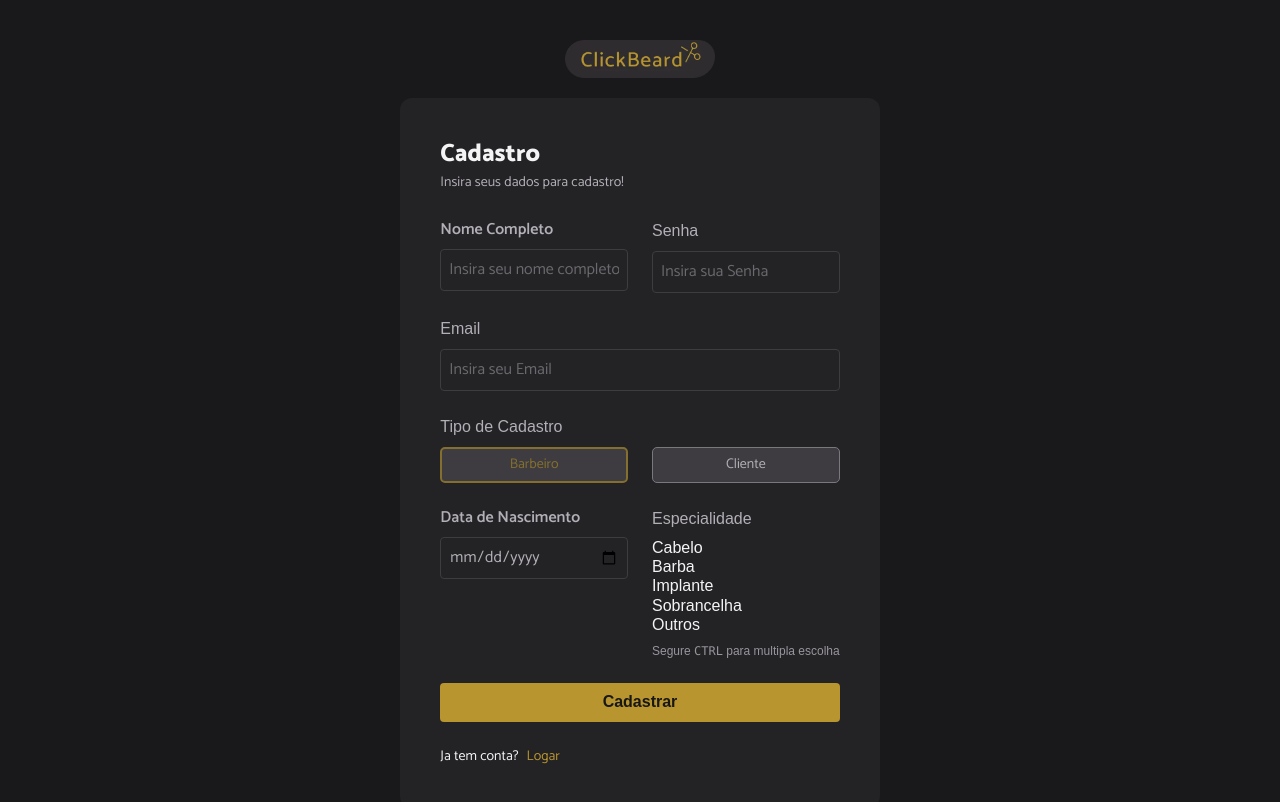
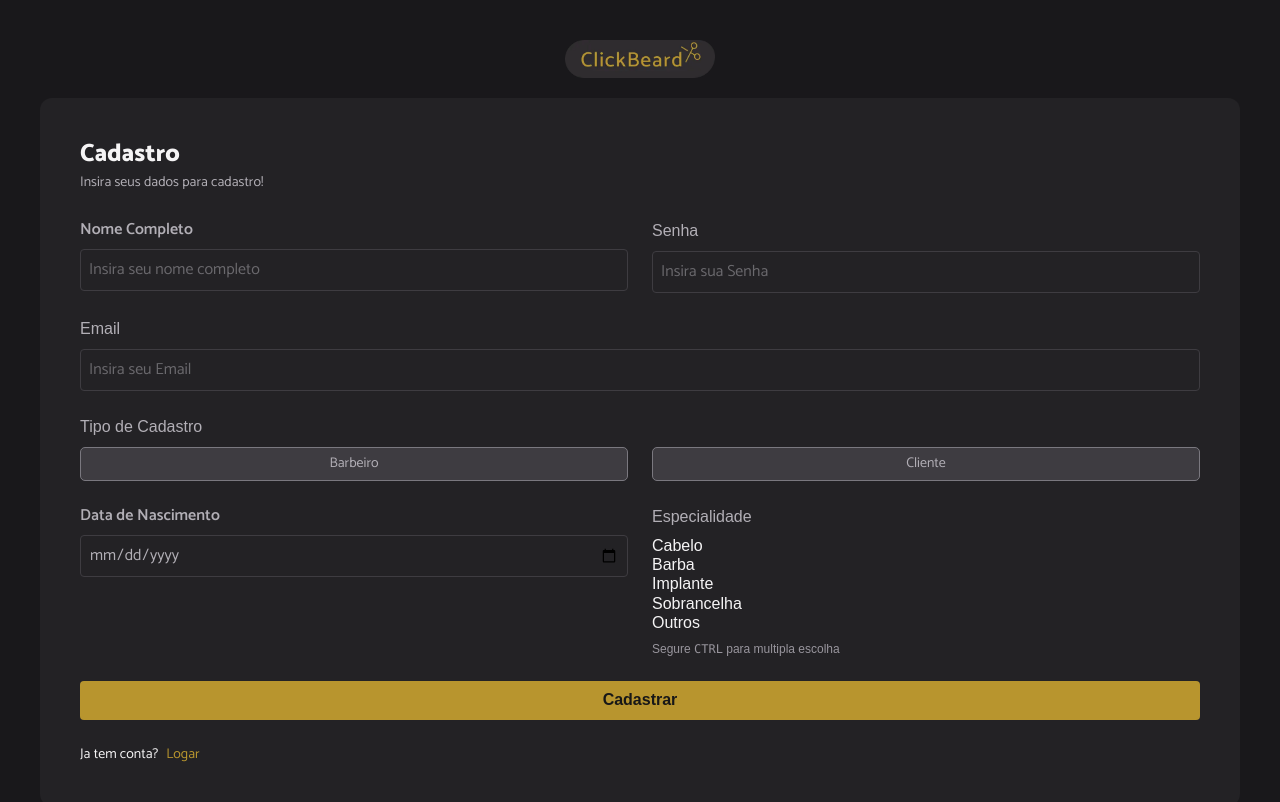
Before and after one commit to PauloRhyanK/ClickBeard_PauloKuster, a Next.js app in the folder frontend/: page /register in a window 1280 px wide. Shown: the top 802 px of the page. Built offline with nearby package versions, Linux system fonts and the light colour scheme.

Commit message:
feat: logic fields

```diff
--- a/frontend/src/app/register/page.tsx
+++ b/frontend/src/app/register/page.tsx
@@ -1,13 +1,75 @@
+"use client";
+
+import axios from "axios";
 import Image from "next/image";
+import { useState } from "react";
 
-export default function Login() {
+export default function Register() {
+    const [formData, setFormData] = useState({
+        name: '',
+        email: '',
+        password: '',
+        type: '',
+        date: '',
+        appointments: [] as string[]
+    });
+
+
+    const updateField = (field: string, value: string | string[]) => {
+        setFormData(prev => ({
+            ...prev,
+            [field]: value
+        }))
+    }
+
+    const handleAppointmentsChange = (e: React.ChangeEvent<HTMLSelectElement>) => {
+        const selectedOptions = Array.from(e.target.selectedOptions, option => option.value);
+        updateField('appointments', selectedOptions);
+    }
+
+    async function handleRegister(e: React.FormEvent) {
+        e.preventDefault();
+        try {
+            if (!formData.name.trim()) {
+                alert("Nome é obrigatório");
+                return;
+            }
+            if (!formData.email.trim()) {
+                alert("Email é obrigatório");
+                return;
+            }
+            if (!formData.password.trim()) {
+                alert("Senha é obrigatória");
+                return;
+            }
+            if (!formData.type) {
+                alert("Selecione o tipo de usuário");
+                return;
+            }
+            await axios.post("/api/register", {
+                name: formData.name.trim(),
+                email: formData.email.trim().toLowerCase(),
+                password: formData.password.trim(),
+                type: formData.type,
+                date: formData.date,
+                appointments: formData.appointments
+            })
+        } catch (error: any) {
+            alert("Erro ao cadastrar: " + error.response?.data?.error || error.message);
+            console.error("Registration failed:", error);
+        }
+    }
+
+    function handleTypeChange(type: string) {
+        updateField("type", type);
+    }
 
     return <>
         <header className="m-5 mt-10">
             <Image className="m-auto" src="/clickbeader_logo.webp" alt="Logo Clickbeard" width={150} height={38} />
         </header>
         <main className="flex justify-center">
-            <form action="" className="main-container window-color m-auto flex flex-col radius-lg p-10 rounded-xl gap-6">
+            <form onSubmit={handleRegister} className="main-container window-color m-auto flex flex-col radius-lg p-10 rounded-xl gap-6 w-300">
                 <section>
                     <h1 className="title-lg ">
                         Cadastro
@@ -18,38 +80,36 @@ export default function Login() {
                     <div className="grid grid-cols-2 gap-6">
                         <div className="flex flex-col gap-2">
                             <label className="label title-md" htmlFor="name_usuas">Nome Completo</label>
-                            <input type="text" name="name_usuas" id="name_usuas" placeholder="Insira seu nome completo" />
+                            <input value={formData.name} onChange={(e) => { updateField("name", e.target.value) }} type="text" name="name_usuas" id="name_usuas" placeholder="Insira seu nome completo" required />
                         </div>
                         <div className="flex flex-col gap-2">
                             <label className="label" htmlFor="password_usuas">Senha</label>
-                            <input type="password" name="password_usuas" id="password_usuas" placeholder="Insira sua Senha" />
+                            <input value={formData.password} onChange={(e) => { updateField("password", e.target.value) }} type="password" name="password_usuas" id="password_usuas" placeholder="Insira sua Senha" required/>
                         </div>
                     </div>
                     <div className="flex flex-col gap-2">
                         <label className="label" htmlFor="email_usuas">Email</label>
-                        <input type="email" name="email_usuas" id="email_usuas" placeholder="Insira seu Email" />
+                        <input value={formData.email} onChange={(e) => { updateField("email", e.target.value) }} type="email" name="email_usuas" id="email_usuas" placeholder="Insira seu Email" required/>
                     </div>
                     <div className="flex flex-col gap-2">
-                        <label className="label" htmlFor="type_usuas">Tipo de Cadastro</label>
+                        <legend className="label">Tipo de Cadastro</legend>
                         <div className="grid grid-cols-2 gap-6">
-                            <div className="radioButton RBactive flex items-center gap-2 justify-center">
-                                <input type="radio" name="type_usuas" id="barber" value="Barbeiro" />
-                                <label htmlFor="barber" className="label">Barbeiro</label>
+                            <div onClick={() => handleTypeChange("barber")} className={`radioButton ${formData.type === "barber" ? "RBactive" : ""} flex items-center gap-2 justify-center`}>
+                                <legend className="label">Barbeiro</legend>
                             </div>
-                            <div className="radioButton flex items-center gap-2 justify-center">
-                                <input type="radio" name="type_usuas" id="client" value="Cliente" />
-                                <label htmlFor="client" className="label">Cliente</label>
+                            <div onClick={() => handleTypeChange("client")} className={`radioButton ${formData.type === "client" ? "RBactive" : ""} flex items-center gap-2 justify-center`}>
+                                <legend className="label">Cliente</legend>
                             </div>
                         </div>
                     </div>
                     <div className="grid grid-cols-2 gap-6">
                         <div className="flex flex-col gap-2">
                             <label className="label title-md" htmlFor="date_usuas">Data de Nascimento</label>
-                            <input type="date" name="date_usuas" id="date_usuas" placeholder="Selecione sua Data de Nascimento" />
+                            <input onChange={(e) => { updateField("date", e.target.value) }} type="date" name="date_usuas" id="date_usuas" placeholder="Selecione sua Data de Nascimento" />
                         </div>
                         <div className="flex flex-col gap-2">
                             <label className="label" htmlFor="appointment_usuas">Especialidade</label>
-                            <select multiple name="appointment_usuas[]" id="appointment_usuas" size={5}>
+                            <select multiple id="appointment_usuas" size={5} value={formData.appointments} onChange={handleAppointmentsChange} className="select">
                                 <option value="Cabelo">Cabelo</option>
                                 <option value="Barba">Barba</option>
                                 <option value="Implante">Implante</option>
@@ -57,6 +117,11 @@ export default function Login() {
                                 <option value="Outros">Outros</option>
                             </select>
                             <p className="obs-color text-xs	">Segure <code>CTRL</code> para multipla escolha</p>
+                            {
+                                formData.appointments.length > 0 && (
+                                    <p className="text-xs">Especialidades selecionadas: {formData.appointments.join(', ')}</p>
+                                )
+                            }
                         </div>
                     </div>
 
@@ -65,7 +130,7 @@ export default function Login() {
                     <button className="w-full text-sm" type="submit">Cadastrar</button>
                 </div>
                 <div className="p-sm">
-                   Ja tem conta?<a className="text-sm link mx-2" href="/login">Logar</a>
+                    Ja tem conta?<a className="text-sm link mx-2" href="/login">Logar</a>
                 </div>
             </form>
         </main>
```
